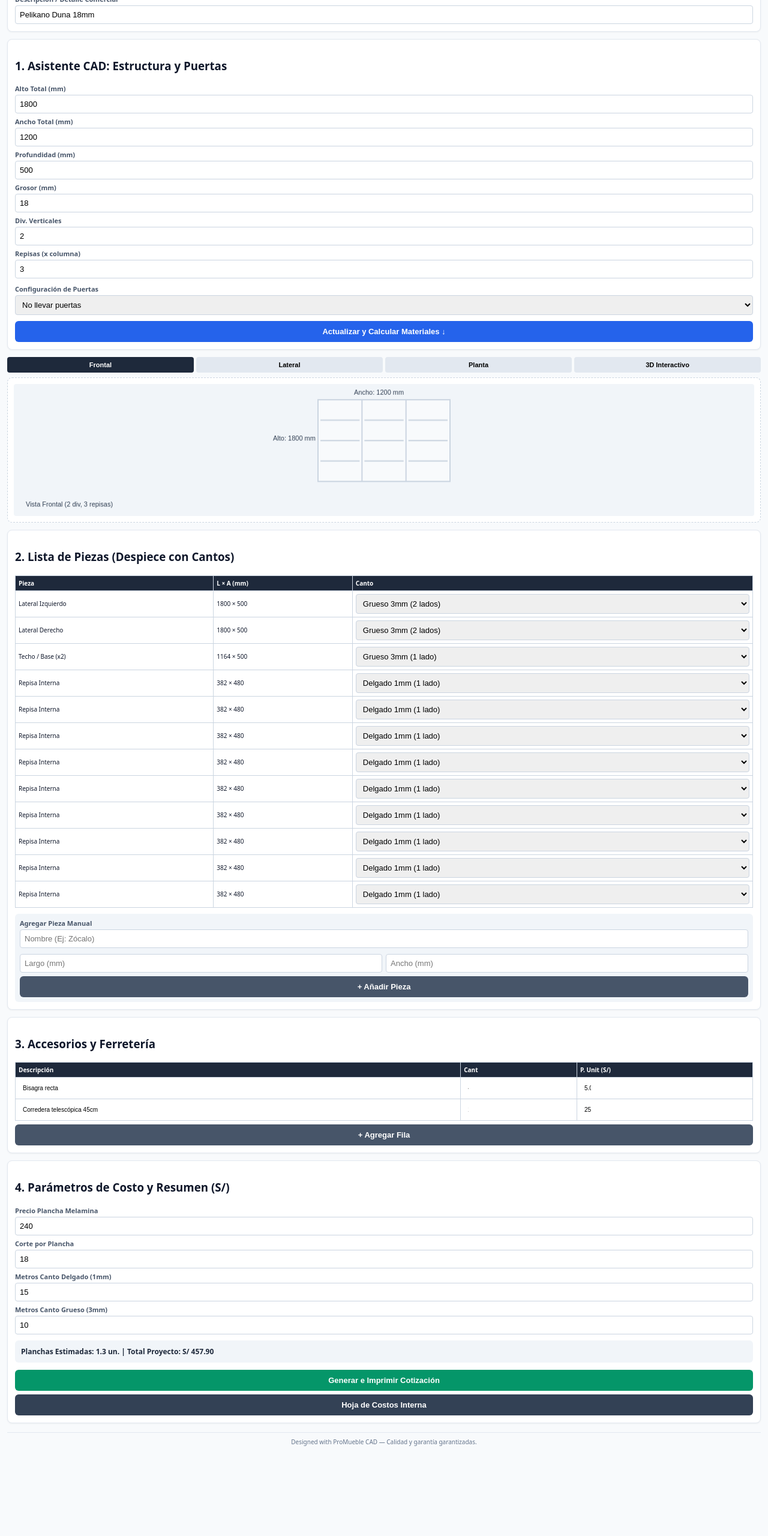
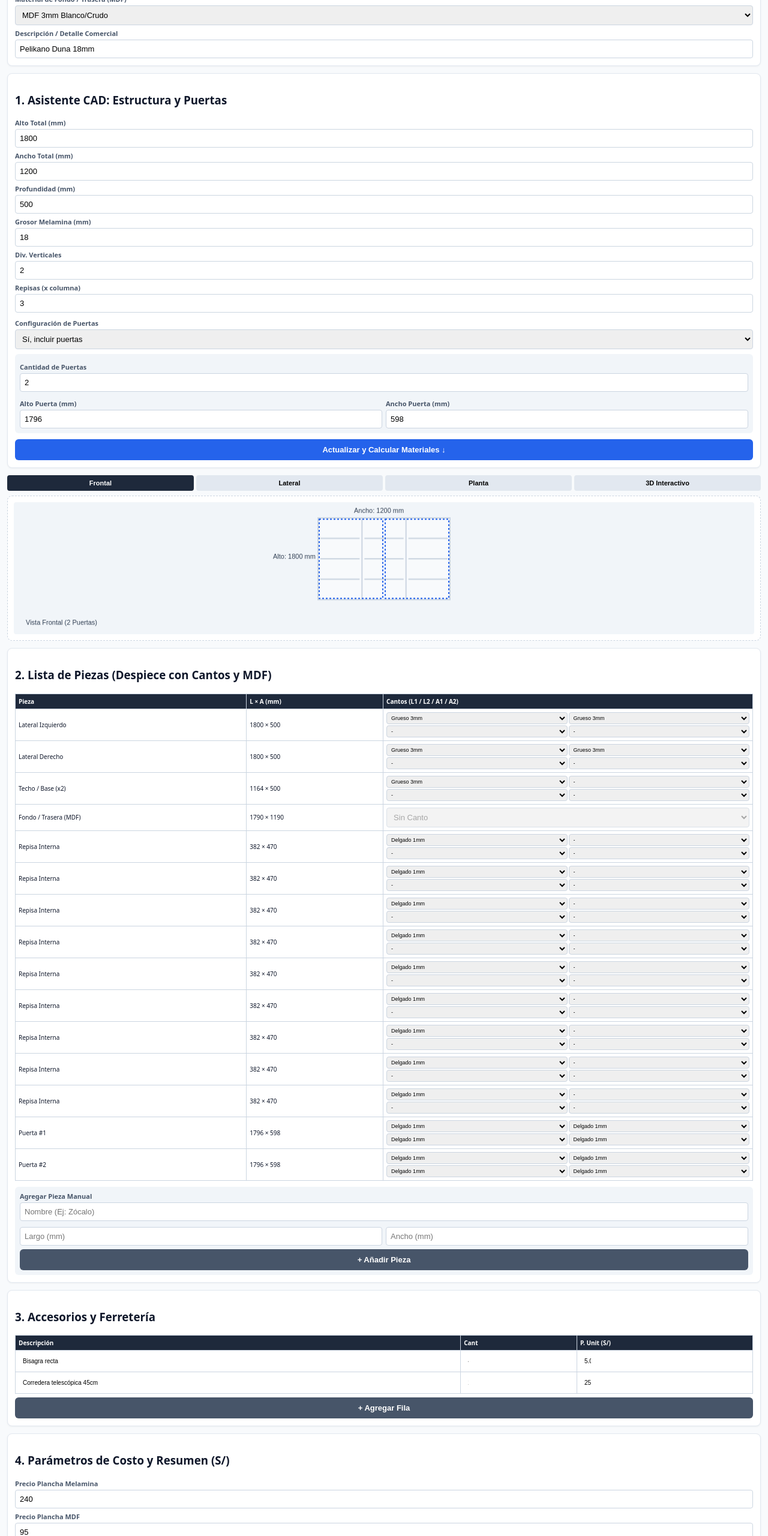
Before and after one commit to andersonzldt-netizen/Cotizador, a plain HTML site: page index.html in a window 1280 px wide. Shown: the part 240-2800 px from the top of the page at 60% size. Before the commit the page ends 2662 px from the top, so only its background shows below. Drawn offline with nearby package versions, Linux system fonts and the light colour scheme.

Commit message:
Update index.html

```diff
--- a/index.html
+++ b/index.html
@@ -27,20 +27,22 @@
         .footer { margin-top: 15px; font-size: 10px; color: #64748b; text-align: center; border-top: 1px solid #e2e8f0; padding-top: 8px; }
         .form-grid { display: grid; grid-template-columns: 1fr 1fr; gap: 6px; margin-top: 6px; }
         .resumen-caja { background: #f1f5f9; padding: 10px; border-radius: 6px; margin-top: 10px; font-size: 12px; font-weight: bold; color: #1e293b; }
+        .cantos-grid { display: grid; grid-template-columns: 1fr 1fr; gap: 2px; }
+        .cantos-grid select { font-size: 9px; padding: 3px; }
     </style>
 </head>
 <body>
 
     <div class="header">
         <h1>ProMueble CAD & Cotizador Profesional</h1>
-        <p>Sistema Inteligente de Despiece, Costos y 3D Interactivo</p>
+        <p>Sistema Inteligente con Puertas, MDF y 3D Interactivo</p>
     </div>
 
     <div class="card">
         <label>Proyecto / Cliente</label>
         <input type="text" id="nombreProyecto" value="Closet - Familia Martinez" oninput="guardarEstado()">
 
-        <label>Tipo de Melamina</label>
+        <label>Tipo de Melamina Estructural</label>
         <select id="tipoAcabado" onchange="actualizarTodo()">
             <option value="blanco">Melamina Blanco</option>
             <option value="blanco_rh">Melamina Blanco RH</option>
@@ -48,6 +50,13 @@
             <option value="amaderado_rh">Melamina Amaderado RH</option>
             <option value="color">Melamina Color</option>
             <option value="color_rh">Melamina Color RH</option>
+        </select>
+
+        <label>Material de Fondo / Trasera (MDF)</label>
+        <select id="tipoMdf" onchange="actualizarTodo()">
+            <option value="mdf_3mm">MDF 3mm Blanco/Crudo</option>
+            <option value="mdf_6mm">MDF 6mm</option>
+            <option value="sin_mdf">Sin fondo (Estructura abierta)</option>
         </select>
 
         <label>Descripción / Detalle Comercial</label>
@@ -62,7 +71,7 @@
         <input type="number" id="ancho" value="1200" oninput="actualizarTodo()">
         <label>Profundidad (mm)</label>
         <input type="number" id="profundidad" value="500" oninput="actualizarTodo()">
-        <label>Grosor (mm)</label>
+        <label>Grosor Melamina (mm)</label>
         <input type="number" id="grosor" value="18" oninput="actualizarTodo()">
         <label>Div. Verticales</label>
         <input type="number" id="divVerticales" value="2" oninput="actualizarTodo()">
@@ -71,11 +80,11 @@
 
         <label style="margin-top: 10px;">Configuración de Puertas</label>
         <select id="llevaPuertas" onchange="togglePuertasConfig()">
+            <option value="si">Sí, incluir puertas</option>
             <option value="no">No llevar puertas</option>
-            <option value="si">Sí, incluir puertas</option>
         </select>
 
-        <div id="panelPuertasConfig" style="margin-top: 8px; background: #f1f5f9; padding: 8px; border-radius: 6px; display: none;">
+        <div id="panelPuertasConfig" style="margin-top: 8px; background: #f1f5f9; padding: 8px; border-radius: 6px;">
             <label>Cantidad de Puertas</label>
             <input type="number" id="cantPuertas" value="2" oninput="actualizarTodo()">
             <div class="form-grid">
@@ -106,13 +115,13 @@
     </div>
 
     <div class="card">
-        <h3>2. Lista de Piezas (Despiece con Cantos)</h3>
+        <h3>2. Lista de Piezas (Despiece con Cantos y MDF)</h3>
         <table>
             <thead>
                 <tr>
                     <th>Pieza</th>
                     <th>L × A (mm)</th>
-                    <th>Canto</th>
+                    <th>Cantos (L1 / L2 / A1 / A2)</th>
                 </tr>
             </thead>
             <tbody id="tablaDespieceBody">
@@ -157,12 +166,14 @@
         <h3>4. Parámetros de Costo y Resumen (S/)</h3>
         <label>Precio Plancha Melamina</label>
         <input type="number" id="resPlanchas" value="240" oninput="calcularTotalGeneral()">
+        <label>Precio Plancha MDF</label>
+        <input type="number" id="resMdf" value="95" oninput="calcularTotalGeneral()">
         <label>Corte por Plancha</label>
         <input type="number" id="valCorte" value="18" oninput="calcularTotalGeneral()">
-        <label>Metros Canto Delgado (1mm)</label>
-        <input type="number" id="valCantoD" value="15" oninput="calcularTotalGeneral()">
-        <label>Metros Canto Grueso (3mm)</label>
-        <input type="number" id="valCantoG" value="10" oninput="calcularTotalGeneral()">
+        <label>Precio Metro Canto Delgado (1mm)</label>
+        <input type="number" id="valCantoD" value="1.50" oninput="calcularTotalGeneral()">
+        <label>Precio Metro Canto Grueso (3mm)</label>
+        <input type="number" id="valCantoG" value="3.00" oninput="calcularTotalGeneral()">
 
         <div class="resumen-caja" id="cajaResumenCalculado">
             Planchas Estimadas: 0.0 | Total Proyecto: S/ 0.00
@@ -241,7 +252,6 @@
             renderer.setSize(container.clientWidth, 220);
             container.appendChild(renderer.domElement);
 
-            // OrbitControls para rotación interactiva con mouse/tacto
             controls = new THREE.OrbitControls(camera, renderer.domElement);
             controls.enableDamping = true;
 
@@ -257,10 +267,19 @@
             const grosor = parseFloat(document.getElementById('grosor').value) || 18;
             const divs = parseInt(document.getElementById('divVerticales').value) || 1;
             const repisas = parseInt(document.getElementById('repisas').value) || 3;
+            const tipoMdf = document.getElementById('tipoMdf').value;
+            const puertas = document.getElementById('llevaPuertas').value;
+            const cantP = parseInt(document.getElementById('cantPuertas').value) || 2;
+            const aP = parseFloat(document.getElementById('altoPuerta').value) || alto - 4;
+            const anP = parseFloat(document.getElementById('anchoPuerta').value) || ((ancho/cantP) - 2);
 
             const mat = new THREE.MeshStandardMaterial({ color: obtenerColorHex(), roughness: 0.4 });
+            const matMdf = new THREE.MeshStandardMaterial({ color: 0xd1d5db, roughness: 0.6 });
+            const matPuerta = new THREE.MeshStandardMaterial({ color: obtenerColorHex(), roughness: 0.3, transparent: true, opacity: 0.95 });
+
             muebleMesh = new THREE.Group();
 
+            // Laterales
             let latIzq = new THREE.Mesh(new THREE.BoxGeometry(grosor, alto, profundidad), mat);
             latIzq.position.set(-ancho/2 + grosor/2, 0, 0);
             muebleMesh.add(latIzq);
@@ -269,6 +288,7 @@
             latDer.position.set(ancho/2 - grosor/2, 0, 0);
             muebleMesh.add(latDer);
 
+            // Techo y Base
             let techo = new THREE.Mesh(new THREE.BoxGeometry(ancho - grosor*2, grosor, profundidad), mat);
             techo.position.set(0, alto/2 - grosor/2, 0);
             muebleMesh.add(techo);
@@ -277,15 +297,25 @@
             base.position.set(0, -alto/2 + grosor/2, 0);
             muebleMesh.add(base);
 
+            // MDF Trasero
+            if(tipoMdf !== 'sin_mdf') {
+                let mdfGrosor = tipoMdf === 'mdf_6mm' ? 6 : 3;
+                let trasera = new THREE.Mesh(new THREE.BoxGeometry(ancho - 10, alto - 10, mdfGrosor), matMdf);
+                trasera.position.set(0, 0, -profundidad/2 + mdfGrosor/2 + 5);
+                muebleMesh.add(trasera);
+            }
+
+            // Divisiones Verticales
             let anchoUtil = ancho - (grosor * 2);
             let espacioDiv = anchoUtil / (divs + 1);
             for(let i=1; i<=divs; i++) {
-                let divV = new THREE.Mesh(new THREE.BoxGeometry(grosor, alto - grosor*2, profundidad - 20), mat);
+                let divV = new THREE.Mesh(new THREE.BoxGeometry(grosor, alto - grosor*2, profundidad - 30), mat);
                 let posX = -ancho/2 + grosor + (espacioDiv * i);
                 divV.position.set(posX, 0, 0);
                 muebleMesh.add(divV);
             }
 
+            // Repisas
             let altoUtil = alto - (grosor * 2);
             let espacioRep = altoUtil / (repisas + 1);
             for(let c=0; c<=divs; c++) {
@@ -294,11 +324,24 @@
                 let colAncho = colXEnd - colXStart;
 
                 for(let r=1; r<=repisas; r++) {
-                    let repisa = new THREE.Mesh(new THREE.BoxGeometry(colAncho - 4, grosor, profundidad - 30), mat);
+                    let repisa = new THREE.Mesh(new THREE.BoxGeometry(colAncho - 4, grosor, profundidad - 40), mat);
                     let posY = -alto/2 + grosor + (espacioRep * r);
                     let posX = colXStart + colAncho/2;
                     repisa.position.set(posX, posY, 0);
                     muebleMesh.add(repisa);
+                }
+            }
+
+            // Puertas en 3D
+            if(puertas === 'si') {
+                let anchoTotalPuertas = ancho;
+                let anchoP = anP;
+                let xStart = -ancho/2 + anchoP/2;
+                for(let p=0; p<cantP; p++) {
+                    let puerta = new THREE.Mesh(new THREE.BoxGeometry(anP, aP, 18), matPuerta);
+                    let posX = xStart + (anP * p) + (p * 2);
+                    puerta.position.set(posX, 0, profundidad/2 + 9);
+                    muebleMesh.add(puerta);
                 }
             }
 
@@ -327,6 +370,8 @@
             const profundidad = parseFloat(document.getElementById('profundidad').value) || 500;
             const divs = parseInt(document.getElementById('divVerticales').value) || 1;
             const repisas = parseInt(document.getElementById('repisas').value) || 3;
+            const puertas = document.getElementById('llevaPuertas').value;
+            const cantP = parseInt(document.getElementById('cantPuertas').value) || 2;
 
             const tipo = document.getElementById('tipoAcabado').value;
             let relleno = tipo.includes('blanco') ? '#f8fafc' : (tipo.includes('color') ? '#cbd5e1' : '#d4b28c');
@@ -363,11 +408,21 @@
                     }
                 }
 
+                if (puertas === 'si') {
+                    ctx.strokeStyle = '#2563eb';
+                    ctx.setLineDash([3,3]);
+                    let anchoPVisual = wBox / cantP;
+                    for(let p=0; p<cantP; p++) {
+                        ctx.strokeRect(xBox + (anchoPVisual * p) + 2, yBox + 2, anchoPVisual - 4, hBox - 4);
+                    }
+                    ctx.setLineDash([]);
+                }
+
                 ctx.fillStyle = '#334155';
                 ctx.font = '11px sans-serif';
                 ctx.fillText(`Ancho: ${ancho} mm`, centroX - 50, yBox - 8);
                 ctx.fillText(`Alto: ${alto} mm`, xBox - 75, yBox + (hBox/2));
-                ctx.fillText(`Vista Frontal (${divs} div, ${repisas} repisas)`, 20, 195);
+                ctx.fillText(`Vista Frontal (${cantP} Puertas)`, 20, 195);
 
             } else if (vistaActual === 'Lateral') {
                 let wBox = 130, hBox = 130, xBox = centroX - (wBox / 2), yBox = 25;
@@ -399,6 +454,22 @@
             }
         }
 
+        function crearSelectorCantos(defL1 = '0', defL2 = '0', defA1 = '0', defA2 = '0') {
+            const opciones = `
+                <option value="0">-</option>
+                <option value="D">Delgado 1mm</option>
+                <option value="G">Grueso 3mm</option>
+            `;
+            return `
+                <div class="cantos-grid">
+                    <select class="canto-l1" onchange="calcularTotalGeneral()">${opciones.replace(`value="${defL1}"`, `value="${defL1}" selected`)}</select>
+                    <select class="canto-l2" onchange="calcularTotalGeneral()">${opciones.replace(`value="${defL2}"`, `value="${defL2}" selected`)}</select>
+                    <select class="canto-a1" onchange="calcularTotalGeneral()">${opciones.replace(`value="${defA1}"`, `value="${defA1}" selected`)}</select>
+                    <select class="canto-a2" onchange="calcularTotalGeneral()">${opciones.replace(`value="${defA2}"`, `value="${defA2}" selected`)}</select>
+                </div>
+            `;
+        }
+
         function transferirMedidas() {
             const alto = parseFloat(document.getElementById('alto').value) || 0;
             const ancho = parseFloat(document.getElementById('ancho').value) || 0;
@@ -406,6 +477,7 @@
             const grosor = parseFloat(document.getElementById('grosor').value) || 0;
             const repisas = parseInt(document.getElementById('repisas').value) || 0;
             const divs = parseInt(document.getElementById('divVerticales').value) || 0;
+            const tipoMdf = document.getElementById('tipoMdf').value;
             const puertas = document.getElementById('llevaPuertas').value;
             const cantP = parseInt(document.getElementById('cantPuertas').value) || 2;
             const aP = parseFloat(document.getElementById('altoPuerta').value) || 0;
@@ -417,28 +489,38 @@
                 <tr>
                     <td>Lateral Izquierdo</td>
                     <td class="medida-pieza" data-l="${alto}" data-a="${profundidad}">${alto} × ${profundidad}</td>
-                    <td><select onchange="calcularTotalGeneral()"><option value="g3">Grueso 3mm (2 lados)</option><option value="g1">Grueso 3mm (1 lado)</option><option value="d2">Delgado 1mm (2 lados)</option><option value="0">Ninguno</option></select></td>
+                    <td>${crearSelectorCantos('G', 'G', '0', '0')}</td>
                 </tr>
                 <tr>
                     <td>Lateral Derecho</td>
                     <td class="medida-pieza" data-l="${alto}" data-a="${profundidad}">${alto} × ${profundidad}</td>
-                    <td><select onchange="calcularTotalGeneral()"><option value="g3">Grueso 3mm (2 lados)</option><option value="g1">Grueso 3mm (1 lado)</option><option value="d2">Delgado 1mm (2 lados)</option><option value="0">Ninguno</option></select></td>
+                    <td>${crearSelectorCantos('G', 'G', '0', '0')}</td>
                 </tr>
                 <tr>
                     <td>Techo / Base (x2)</td>
                     <td class="medida-pieza" data-l="${ancho - (grosor * 2)}" data-a="${profundidad}" data-cant="2">${ancho - (grosor * 2)} × ${profundidad}</td>
-                    <td><select onchange="calcularTotalGeneral()"><option value="g1">Grueso 3mm (1 lado)</option><option value="d1">Delgado 1mm (1 lado)</option><option value="0">Ninguno</option></select></td>
+                    <td>${crearSelectorCantos('G', '0', '0', '0')}</td>
                 </tr>
             `;
 
+            if(tipoMdf !== 'sin_mdf') {
+                html += `
+                    <tr>
+                        <td>Fondo / Trasera (MDF)</td>
+                        <td class="medida-pieza-mdf" data-l="${alto - 10}" data-a="${ancho - 10}">${alto - 10} × ${ancho - 10}</td>
+                        <td><select disabled><option>Sin Canto</option></select></td>
+                    </tr>
+                `;
+            }
+
             for(let i=0; i<repisas * (divs + 1); i++) {
                 let lRep = Math.round((ancho - (grosor * (divs + 1))) / (divs + 1));
-                let aRep = profundidad - 20;
+                let aRep = profundidad - 30;
                 html += `
                     <tr>
                         <td>Repisa Interna</td>
                         <td class="medida-pieza" data-l="${lRep}" data-a="${aRep}">${lRep} × ${aRep}</td>
-                        <td><select onchange="calcularTotalGeneral()"><option value="d1">Delgado 1mm (1 lado)</option><option value="0">Ninguno</option></select></td>
+                        <td>${crearSelectorCantos('D', '0', '0', '0')}</td>
                     </tr>
                 `;
             }
@@ -449,7 +531,7 @@
                         <tr>
                             <td>Puerta #${p+1}</td>
                             <td class="medida-pieza" data-l="${aP}" data-a="${anP}">${aP} × ${anP}</td>
-                            <td><select onchange="calcularTotalGeneral()"><option value="d4">Delgado 1mm (4 lados)</option><option value="0">Ninguno</option></select></td>
+                            <td>${crearSelectorCantos('D', 'D', 'D', 'D')}</td>
                         </tr>
                     `;
                 }
@@ -470,7 +552,7 @@
                     <tr>
                         <td>${nombre}</td>
                         <td class="medida-pieza" data-l="${largo}" data-a="${ancho}">${largo} × ${ancho}</td>
-                        <td><select onchange="calcularTotalGeneral()"><option value="d1">Delgado 1mm (1 lado)</option><option value="0">Ninguno</option></select></td>
+                        <td>${crearSelectorCantos('D', '0', '0', '0')}</td>
                     </tr>
                 `;
                 document.getElementById('pNombre').value = '';
@@ -495,27 +577,59 @@
         }
 
         function calcularTotalGeneral() {
-            // Cálculo automático de área y planchas (Plancha estándar 2440mm x 1830mm = 4,465,200 mm2)
-            let areaTotalMM2 = 0;
-            document.querySelectorAll('.medida-pieza').forEach(td => {
-                let l = parseFloat(td.getAttribute('data-l')) || 0;
-                let a = parseFloat(td.getAttribute('data-a')) || 0;
-                let cant = parseInt(td.getAttribute('data-cant')) || 1;
-                areaTotalMM2 += (l * a * cant);
+            let areaMelaminaMM2 = 0;
+            let areaMdfMM2 = 0;
+            let metrosCantoD = 0;
+            let metrosCantoG = 0;
+
+            document.querySelectorAll('#tablaDespieceBody tr').forEach(tr => {
+                const tdMedida = tr.querySelector('.medida-pieza');
+                const tdMdf = tr.querySelector('.medida-pieza-mdf');
+
+                if(tdMedida) {
+                    let l = parseFloat(tdMedida.getAttribute('data-l')) || 0;
+                    let a = parseFloat(tdMedida.getAttribute('data-a')) || 0;
+                    let cant = parseInt(tdMedida.getAttribute('data-cant')) || 1;
+                    areaMelaminaMM2 += (l * a * cant);
+
+                    const selL1 = tr.querySelector('.canto-l1')?.value;
+                    const selL2 = tr.querySelector('.canto-l2')?.value;
+                    const selA1 = tr.querySelector('.canto-a1')?.value;
+                    const selA2 = tr.querySelector('.canto-a2')?.value;
+
+                    if(selL1 === 'D') metrosCantoD += (l / 1000);
+                    if(selL1 === 'G') metrosCantoG += (l / 1000);
+                    if(selL2 === 'D') metrosCantoD += (l / 1000);
+                    if(selL2 === 'G') metrosCantoG += (l / 1000);
+                    if(selA1 === 'D') metrosCantoD += (a / 1000);
+                    if(selA1 === 'G') metrosCantoG += (a / 1000);
+                    if(selA2 === 'D') metrosCantoD += (a / 1000);
+                    if(selA2 === 'G') metrosCantoG += (a / 1000);
+                }
+
+                if(tdMdf) {
+                    let l = parseFloat(tdMdf.getAttribute('data-l')) || 0;
+                    let a = parseFloat(tdMdf.getAttribute('data-a')) || 0;
+                    areaMdfMM2 += (l * a);
+                }
             });
 
-            // Área útil real de una plancha con 15% de merma de corte = ~3,800,000 mm2
-            let planchasEstimadas = Math.ceil((areaTotalMM2 / 3800000) * 10) / 10;
-            if(planchasEstimadas < 1 && areaTotalMM2 > 0) planchasEstimadas = 1;
+            let planchasMelamina = Math.ceil((areaMelaminaMM2 / 3800000) * 10) / 10;
+            if(planchasMelamina < 1 && areaMelaminaMM2 > 0) planchasMelamina = 1;
+
+            let planchasMdf = Math.ceil((areaMdfMM2 / 3800000) * 10) / 10;
+            if(planchasMdf < 1 && areaMdfMM2 > 0) planchasMdf = 1;
 
             let precioPlancha = parseFloat(document.getElementById('resPlanchas').value) || 0;
+            let precioMdf = parseFloat(document.getElementById('resMdf').value) || 0;
             let valCorte = parseFloat(document.getElementById('valCorte').value) || 0;
-            let metroCantoD = parseFloat(document.getElementById('valCantoD').value) || 0;
-            let metroCantoG = parseFloat(document.getElementById('valCantoG').value) || 0;
+            let precioCantoD = parseFloat(document.getElementById('valCantoD').value) || 0;
+            let precioCantoG = parseFloat(document.getElementById('valCantoG').value) || 0;
 
-            let costoMelamina = planchasEstimadas * precioPlancha;
-            let costoCortes = planchasEstimadas * valCorte;
-            let costoCantos = (parseFloat(document.getElementById('valCantoD').value || 0) * 1.5) + (parseFloat(document.getElementById('valCantoG').value || 0) * 3.0);
+            let costoMelamina = planchasMelamina * precioPlancha;
+            let costoMdf = planchasMdf * precioMdf;
+            let costoCortes = (planchasMelamina + planchasMdf) * valCorte;
+            let costoCantos = (metrosCantoD * precioCantoD) + (metrosCantoG * precioCantoG);
 
             let costoAccesorios = 0;
             document.querySelectorAll('#tablaAccesoriosBody tr').forEach(tr => {
@@ -524,10 +638,11 @@
                 costoAccesorios += (cant * precio);
             });
 
-            let totalGeneral = costoMelamina + costoCortes + costoCantos + costoAccesorios;
+            let totalGeneral = costoMelamina + costoMdf + costoCortes + costoCantos + costoAccesorios;
 
             document.getElementById('cajaResumenCalculado').innerHTML = `
-                Planchas Estimadas: ${planchasEstimadas} un. | Total Proyecto: S/ ${totalGeneral.toFixed(2)}
+                Melamina: ${planchasMelamina} un. | MDF: ${planchasMdf} un. | Cantos D: ${metrosCantoD.toFixed(1)}m | Cantos G: ${metrosCantoG.toFixed(1)}m <br>
+                <strong>Total Proyecto: S/ ${totalGeneral.toFixed(2)}</strong>
             `;
         }
 
@@ -582,7 +697,7 @@
                     <p><strong>Material / Color:</strong> ${material}</p>
                     <h3>Despiece del Mueble</h3>
                     <table>
-                        <tr><th>Componente</th><th>Medidas (Largo × Ancho)</th><th>Canto</th></tr>
+                        <tr><th>Componente</th><th>Medidas (Largo × Ancho)</th><th>Cantos</th></tr>
                         ${filasTabla}
                     </table>
                     <div class="resumen-print">${resumenTexto}</div>
@@ -594,7 +709,7 @@
         }
 
         function generarReporteInterno() {
-            generarCotizacion(); // Reutiliza el formato ejecutivo listo para taller
+            generarCotizacion();
         }
 
         window.onload = function() {
```
